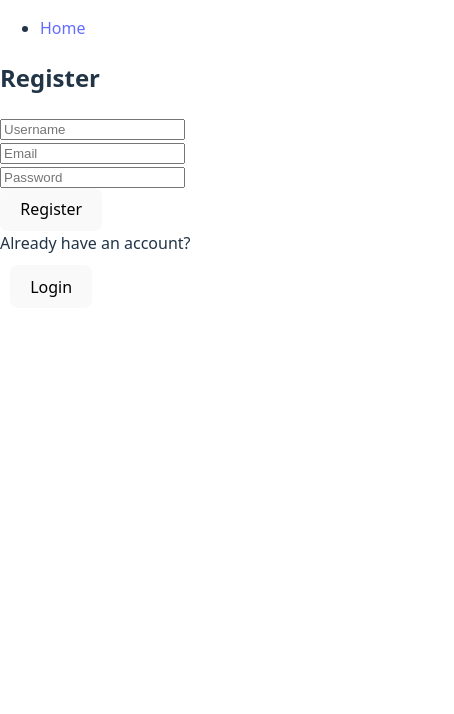
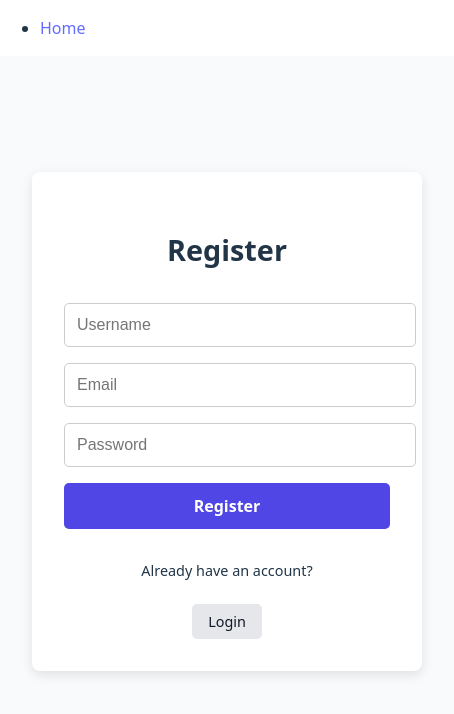
Before and after one commit to LPF-24/growly-main-ui, a React (Vite) app: page /register in a window 390 px wide. Shown: the top 714 px of the page, 454 px wide, since content can reach past the window. Built offline with nearby package versions, Linux system fonts and the light colour scheme; no server answers.

Commit message:
feat(main-ui): - Added clean and responsive registration form layout - Changed the name of LoginPage.css to AuthPages.css since the styles are used in multiple files

```diff
--- a/src/pages/LoginPage.jsx
+++ b/src/pages/LoginPage.jsx
@@ -2,7 +2,7 @@ import React, { useState } from "react";
 import { handleApiError, login as loginApi } from "../api/authApi";
 import { useNavigate } from "react-router-dom";
 import { useAuth } from "../context/AuthContext";
-import "../styles/LoginPage.css"
+import "../styles/AuthPages.css"
 
 function LoginPage() {
     const [username, setUsername] = useState("");
--- a/src/pages/RegisterPage.jsx
+++ b/src/pages/RegisterPage.jsx
@@ -1,6 +1,7 @@
 import React, { useState } from "react";
 import { handleApiError, register } from "../api/authApi";
 import { useNavigate } from "react-router-dom";
+import "../styles/AuthPages.css";
 
 function RegisterPage() {
     const [username, setUsername] = useState("");
@@ -24,23 +25,47 @@ function RegisterPage() {
     };
 
     return (
-        <form onSubmit={handleRegister}>
-            <h2>Register</h2>
-            <input value={username} onChange={(e) => setUsername(e.target.value)} placeholder="Username" required />
-            <br/>
-            <input value={email} onChange={(e) => setEmail(e.target.value)} placeholder="Email" required type="email" />
-            <br/>
-            <input value={password} onChange={(e) => setPassword(e.target.value)} placeholder="Password" required type="password" />
-            <br/>
-            <button type="submit">Register</button>
-            {error && <div style={{ color: "red" }}>{error}</div>}
-            <br/>
-            <span>Already have an account?</span>
-            <br/>
-            <button onClick={() => navigate("/login")} style={{ margin: "10px" }}>
-                Login
-            </button>
-        </form>
+        <div className="login-page-wrapper">
+            <form className="login-container" onSubmit={handleRegister}>
+                <h2 className="login-title">Register</h2>
+                <input
+                    className="login-input"
+                    value={username}
+                    onChange={(e) => setUsername(e.target.value)}
+                    placeholder="Username"
+                    required
+                />
+                <input
+                    className="login-input"
+                    value={email}
+                    onChange={(e) => setEmail(e.target.value)}
+                    placeholder="Email"
+                    required
+                    type="email"
+                />
+                <input
+                    className="login-input"
+                    value={password}
+                    onChange={(e) => setPassword(e.target.value)}
+                    placeholder="Password"
+                    required
+                    type="password"
+                />
+                <button className="login-button" type="submit">Register</button>
+                {error && <div style={{ color: "red" }}>{error}</div>}
+
+                <div className="register-link">
+                    <p>Already have an account?</p>
+                    <button
+                        type="button"
+                        className="register-button"
+                        onClick={() => navigate("/login")}
+                    >
+                        Login
+                    </button>
+                </div>
+            </form>
+        </div>
     );
 }
 
```
Also changed, not shown: src/styles/AuthPages.css (renamed from src/styles/LoginPage.css).
